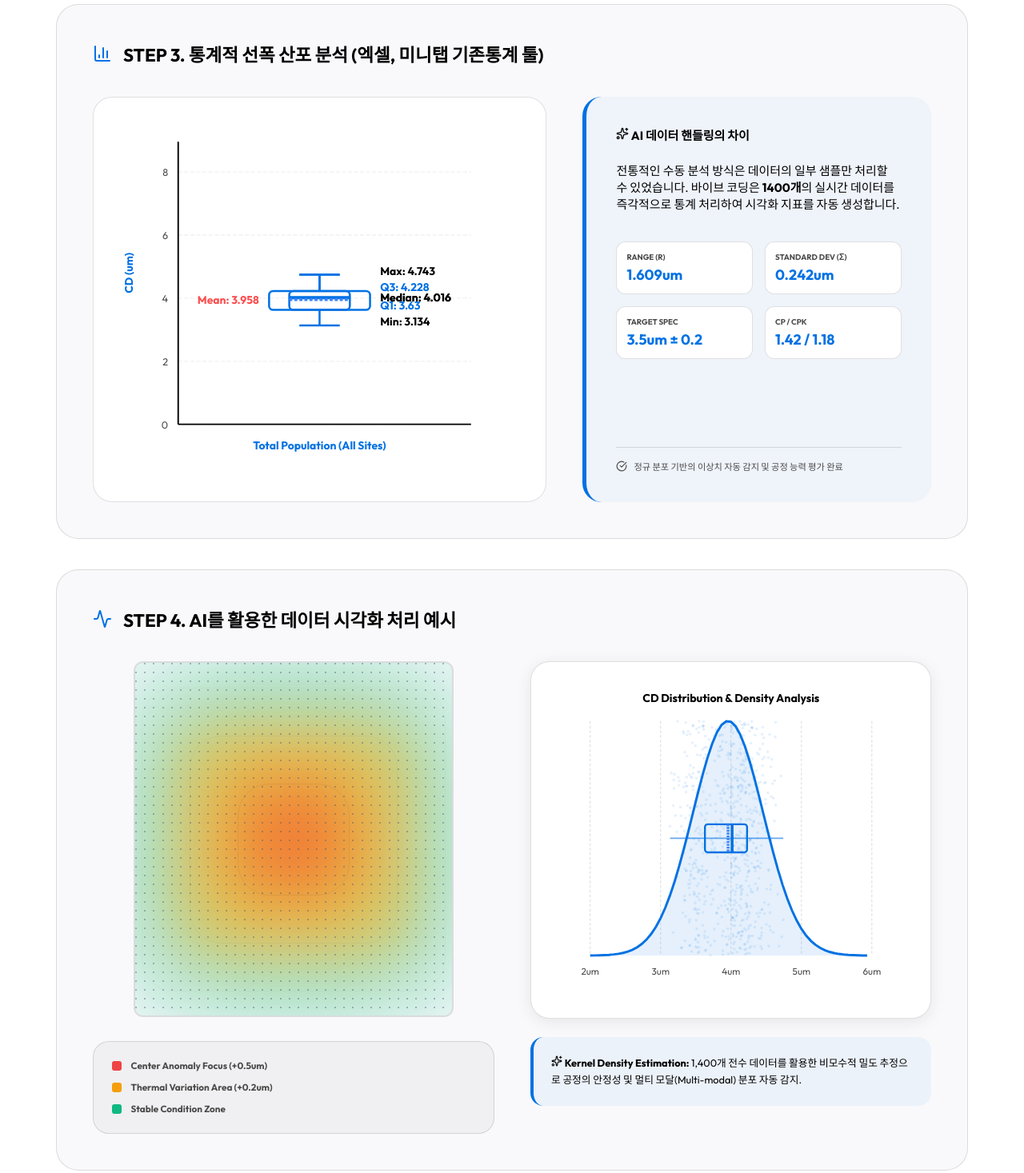
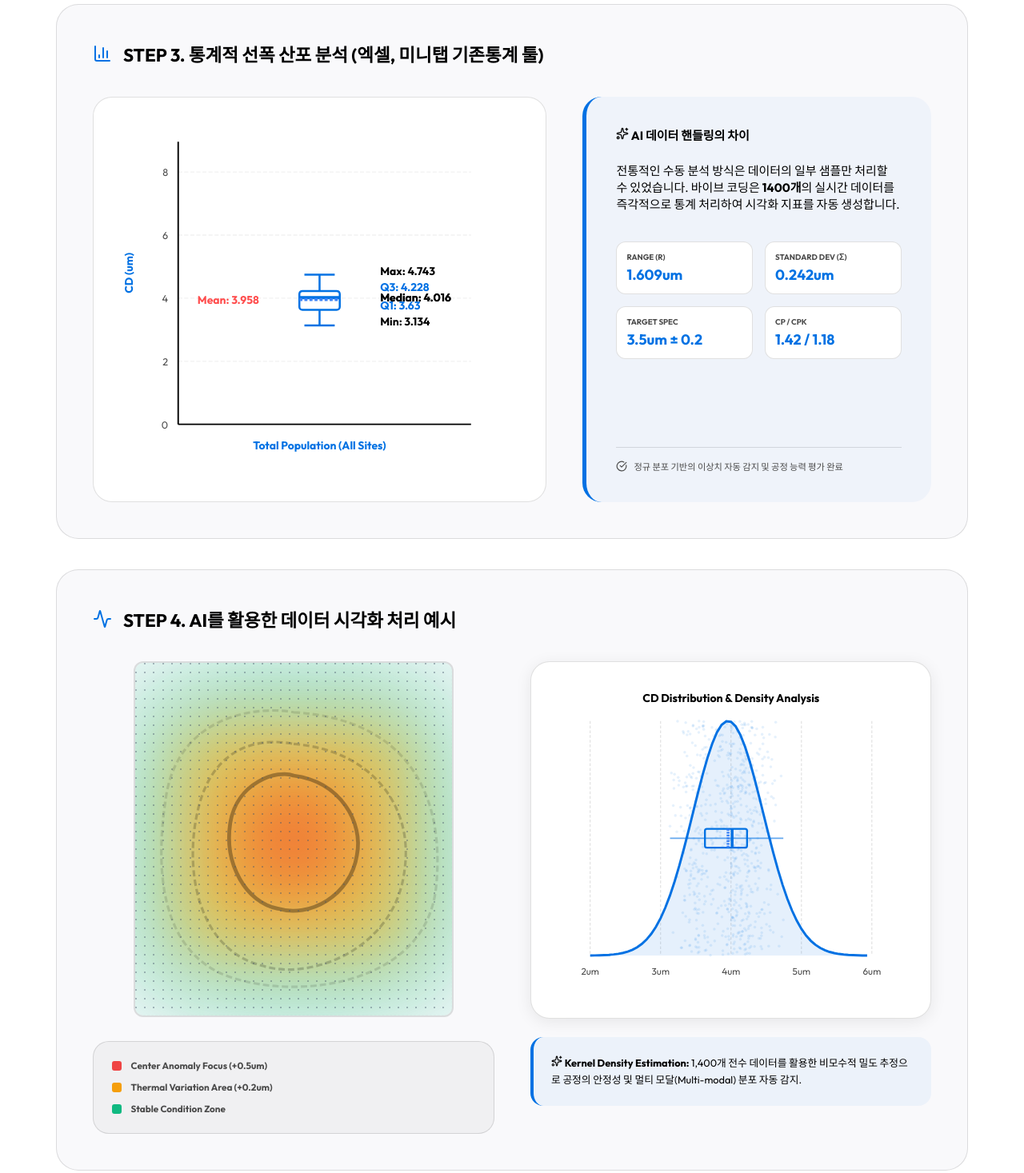
Before and after one commit to heekeunlee/lecture_assist001, a React (Vite) app: page / in a window 1280 px wide. Shown: the part 1900-3367 px from the top of the page at 80% size. Built offline with nearby package versions, Linux system fonts and the light colour scheme; the HTML template or start-up script is replaced by a standard one.

Commit message:
Step 4: Fix double boxplot bug and implement realistic SVG contour isolines

```diff
--- a/src/ProcessAnalysis.tsx
+++ b/src/ProcessAnalysis.tsx
@@ -212,21 +212,22 @@ const DistributionChart = ({ data, stats }: { data: CDData[], stats: any }) => {
           <path d={densityPath} fill="rgba(0, 113, 227, 0.1)" stroke="var(--accent)" strokeWidth="2.5" />
 
           {/* Consistent Boxplot Overlay (Matching Step 3) */}
+          {/* Consistent Boxplot Overlay (Matching Step 3) */}
           <g transform={`translate(0, ${height/2})`}>
             {/* Whiskers */}
             <line x1={mapX(stats.min)} y1="0" x2={mapX(stats.max)} y2="0" stroke="var(--accent)" strokeWidth="1.5" opacity="0.6" />
 
-            {/* Box (Narrower: height 30) */}
+            {/* Box (Extra Slim: height 20) */}
             <rect
-              x={mapX(stats.q1)} y="-15"
-              width={mapX(stats.q3) - mapX(stats.q1)} height="30"
-              fill="transparent" stroke="var(--accent)" strokeWidth="2" rx="3"
+              x={mapX(stats.q1)} y="-10"
+              width={mapX(stats.q3) - mapX(stats.q1)} height="20"
+              fill="transparent" stroke="var(--accent)" strokeWidth="2" rx="2"
             />
             {/* Median Line */}
-            <line x1={mapX(stats.median)} y1="-15" x2={mapX(stats.median)} y2="15" stroke="var(--accent)" strokeWidth="3" />
+            <line x1={mapX(stats.median)} y1="-10" x2={mapX(stats.median)} y2="10" stroke="var(--accent)" strokeWidth="3" />
 
             {/* Mean Line (Blue Bar) */}
-            <line x1={mapX(stats.avg)} y1="-15" x2={mapX(stats.avg)} y2="15" stroke="#3b82f6" strokeWidth="3" strokeDasharray="2 1" />
+            <line x1={mapX(stats.avg)} y1="-10" x2={mapX(stats.avg)} y2="10" stroke="#3b82f6" strokeWidth="3" strokeDasharray="2 1" />
           </g>
 
           <text x={width/2} y="30" fontSize="12" fontWeight="900" textAnchor="middle" fill="var(--text-primary)">CD Distribution & Density Analysis</text>
@@ -375,33 +376,24 @@ const ProcessAnalysis = () => {
               <line x1="60" y1="300" x2="350" y2="300" stroke="var(--text-primary)" strokeWidth="1.5" />
 
               {/* Whiskers */}
-              <line x1="180" y1={mapY(stats.max)} x2="220" y2={mapY(stats.max)} stroke="var(--accent)" strokeWidth="2" />
+              <line x1="185" y1={mapY(stats.max)} x2="215" y2={mapY(stats.max)} stroke="var(--accent)" strokeWidth="2" />
               <line x1="200" y1={mapY(stats.max)} x2="200" y2={mapY(stats.q3)} stroke="var(--accent)" strokeWidth="2" />
 
+              {/* Single Slim Box (Corrected & Consolidated) */}
               <motion.rect
                 initial={{ height: 0, y: mapY(stats.median) }}
                 animate={{ height: mapY(stats.q1) - mapY(stats.q3), y: mapY(stats.q3) }}
-                x="150" width="100" fill="transparent" stroke="var(--accent)" strokeWidth="2" rx="4"
-              />
-
-              {/* Whiskers */}
-              <line x1="180" y1={mapY(stats.max)} x2="220" y2={mapY(stats.max)} stroke="var(--accent)" strokeWidth="2" />
-              <line x1="200" y1={mapY(stats.max)} x2="200" y2={mapY(stats.q3)} stroke="var(--accent)" strokeWidth="2" />
-
-              <motion.rect
-                initial={{ height: 0, y: mapY(stats.median) }}
-                animate={{ height: mapY(stats.q1) - mapY(stats.q3), y: mapY(stats.q3) }}
-                x="170" width="60" fill="transparent" stroke="var(--accent)" strokeWidth="2" rx="4"
+                x="180" width="40" fill="transparent" stroke="var(--accent)" strokeWidth="2" rx="3"
               />
 
               {/* Median Line */}
-              <line x1="170" y1={mapY(stats.median)} x2="230" y2={mapY(stats.median)} stroke="var(--accent)" strokeWidth="3" />
+              <line x1="180" y1={mapY(stats.median)} x2="220" y2={mapY(stats.median)} stroke="var(--accent)" strokeWidth="3" />
 
               <line x1="200" y1={mapY(stats.q1)} x2="200" y2={mapY(stats.min)} stroke="var(--accent)" strokeWidth="2" />
-              <line x1="180" y1={mapY(stats.min)} x2="220" y2={mapY(stats.min)} stroke="var(--accent)" strokeWidth="2" />
+              <line x1="185" y1={mapY(stats.min)} x2="215" y2={mapY(stats.min)} stroke="var(--accent)" strokeWidth="2" />
 
               {/* Mean Marker (Blue Bar) */}
-              <line x1="170" y1={mapY(stats.avg)} x2="230" y2={mapY(stats.avg)} stroke="#3b82f6" strokeWidth="3" strokeDasharray="3 2" />
+              <line x1="180" y1={mapY(stats.avg)} x2="220" y2={mapY(stats.avg)} stroke="#3b82f6" strokeWidth="3" strokeDasharray="3 2" />
 
               {/* Annotation Labels */}
               <g fontSize="11" fontWeight="700" fill="var(--text-primary)">
@@ -459,9 +451,12 @@ const ProcessAnalysis = () => {
                  <div className="glow-circle core" />
                  <div className="glow-circle mid" />
                  <div className="glow-circle outer" />
-                 <div className="contour-line c1" />
-                 <div className="contour-line c2" />
-                 <div className="contour-line c3" />
+                 {/* Irregular Contour Lines using SVG Path for realism */}
+                 <svg viewBox="0 0 100 100" className="contour-svg-overlay">
+                    <path d="M50,30 C65,32 72,45 70,55 C68,68 55,75 45,72 C35,70 28,58 30,45 C32,32 45,28 50,30 Z" className="c-path p1" />
+                    <path d="M50,20 C75,22 88,40 85,60 C82,85 55,95 40,90 C20,85 15,60 20,40 C25,20 40,18 50,20 Z" className="c-path p2" />
+                    <path d="M50,10 C85,12 98,35 95,65 C92,95 55,100 35,95 C10,90 5,65 10,35 C15,10 40,8 50,10 Z" className="c-path p3" />
+                 </svg>
               </div>
 
               {/* The Technical Site Dots (Layered on top) */}
@@ -587,10 +582,11 @@ const ProcessAnalysis = () => {
         .glow-circle.core { width: 160px; height: 160px; background: radial-gradient(circle, #ef4444, #f59e0b); z-index: 5; }
         .glow-circle.mid { width: 300px; height: 300px; background: radial-gradient(circle, #f59e0b, #fbbf24); z-index: 4; opacity: 0.6; }
         .glow-circle.outer { width: 480px; height: 480px; background: radial-gradient(circle, #fbbf24, #10b981, transparent); z-index: 3; opacity: 0.4; }
-        .contour-line { position: absolute; border: 1.5px solid rgba(0,0,0,0.06); border-radius: 40px; z-index: 6; pointer-events: none; }
-        .contour-line.c1 { width: 140px; height: 140px; }
-        .contour-line.c2 { width: 260px; height: 260px; opacity: 0.6; }
-        .contour-line.c3 { width: 380px; height: 380px; opacity: 0.3; }
+        .contour-svg-overlay { position: absolute; inset: 0; width: 100%; height: 100%; z-index: 6; pointer-events: none; }
+        .c-path { fill: none; stroke: rgba(0, 0, 0, 0.4); stroke-width: 0.8; stroke-dasharray: 2 1; }
+        .c-path.p1 { stroke-opacity: 0.8; stroke-width: 1.2; stroke-dasharray: none; }
+        .c-path.p2 { stroke-opacity: 0.5; }
+        .c-path.p3 { stroke-opacity: 0.3; }
 
         .heatmap-v2-grid.dots-only { position: absolute; inset: 0; display: grid; grid-template-columns: repeat(${GRID_COLS}, 1fr); gap: 0; z-index: 10; pointer-events: none; }
         .heatmap-dot.technical { width: 2px; height: 2px; background: #475569; opacity: 0.4; }
```
